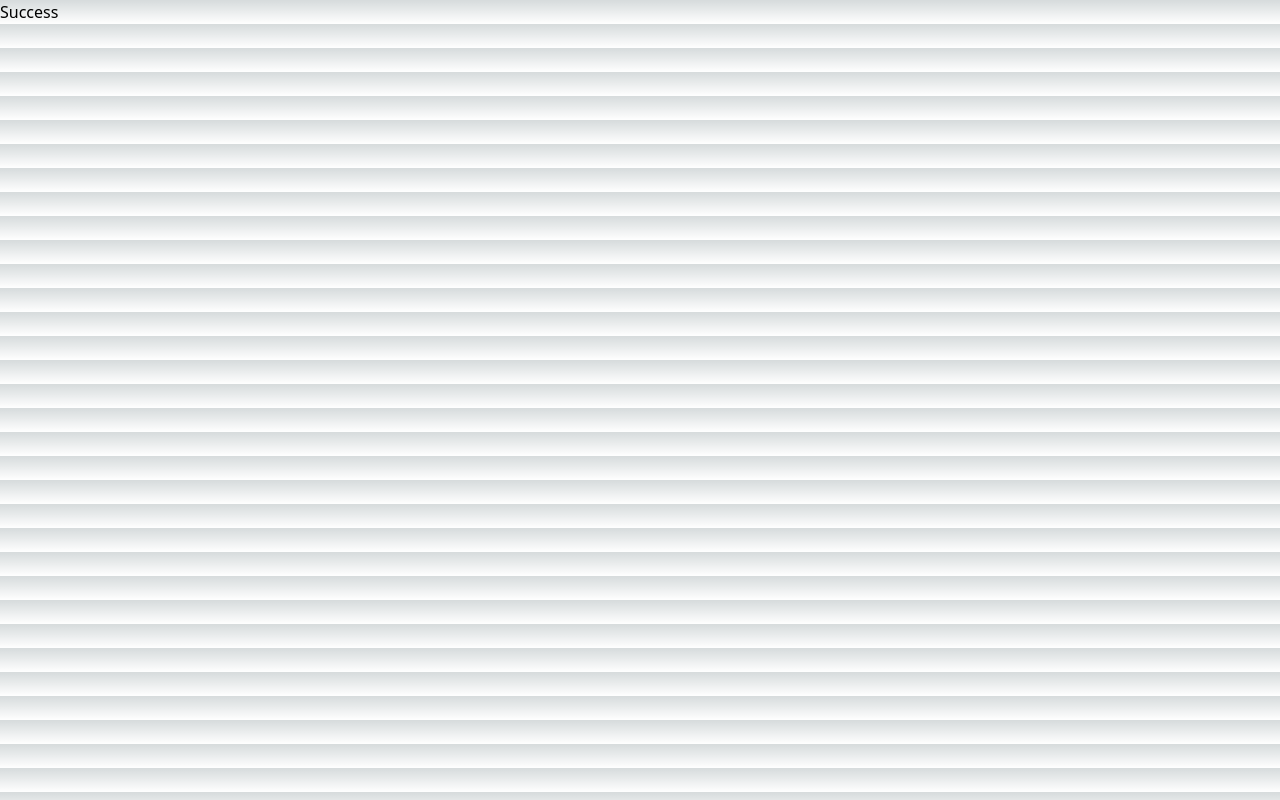
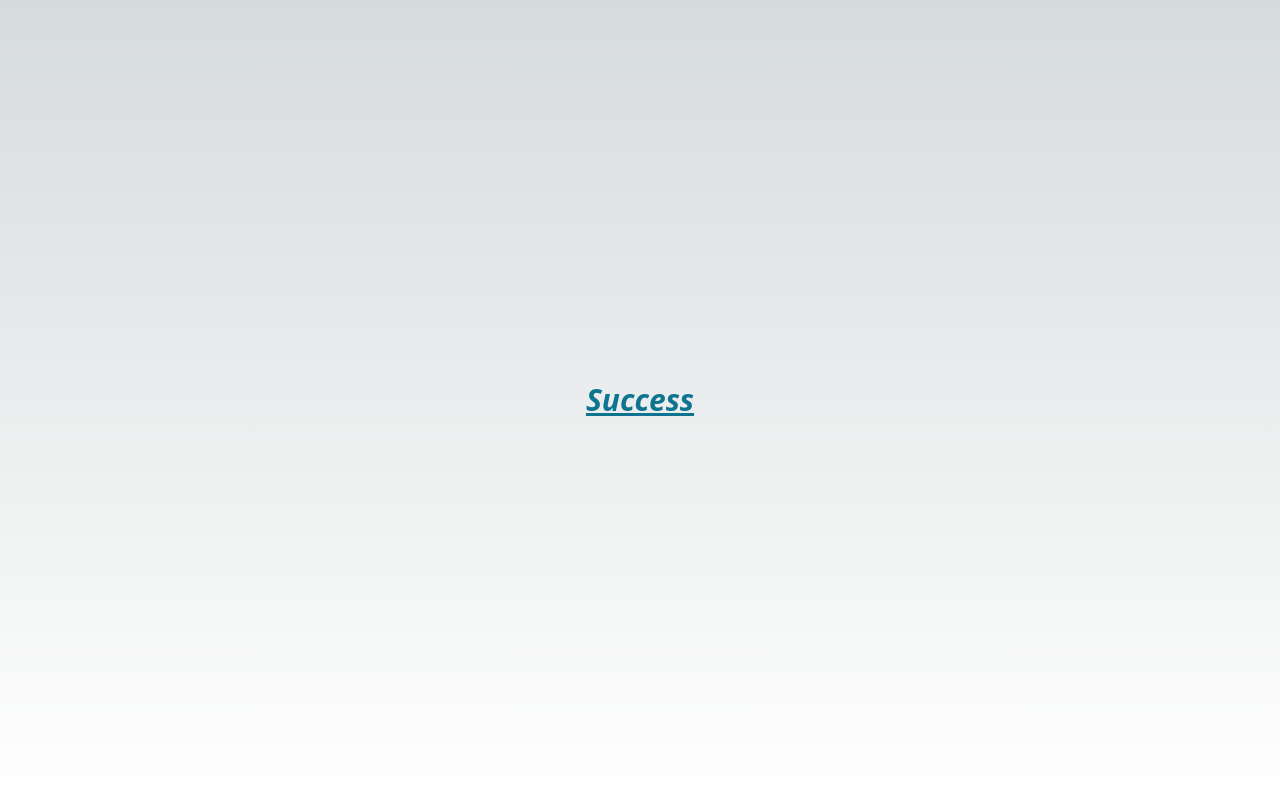
Before and after one commit to HoLyGhxsT/to-do-next, a Next.js app: page /home in a window 1280 px wide. Built offline with nearby package versions, Linux system fonts and the light colour scheme.

Commit message:
Home page style changed

```diff
--- a/pages/home.tsx
+++ b/pages/home.tsx
@@ -8,7 +8,9 @@ export default function Home() {
         <title> Home Page </title>
       </Head>
       <div className="center">
-        <h1>Success</h1>
+        <h1 className="font-bold underline text-3xl text-cyan-700 italic grid h-screen place-content-center ">
+          Success
+        </h1>
       </div>
     </>
   );
```
